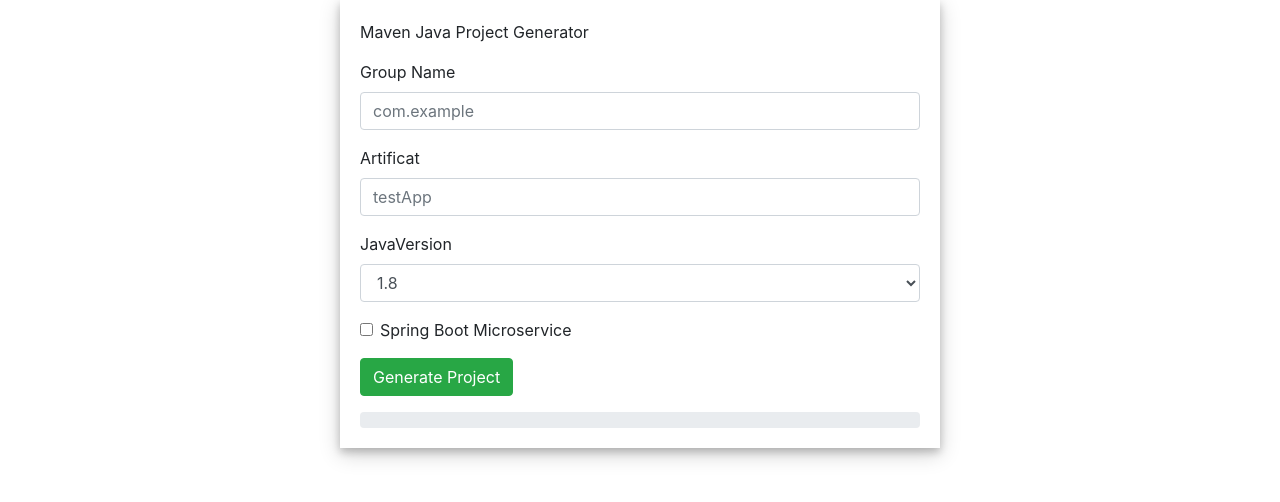
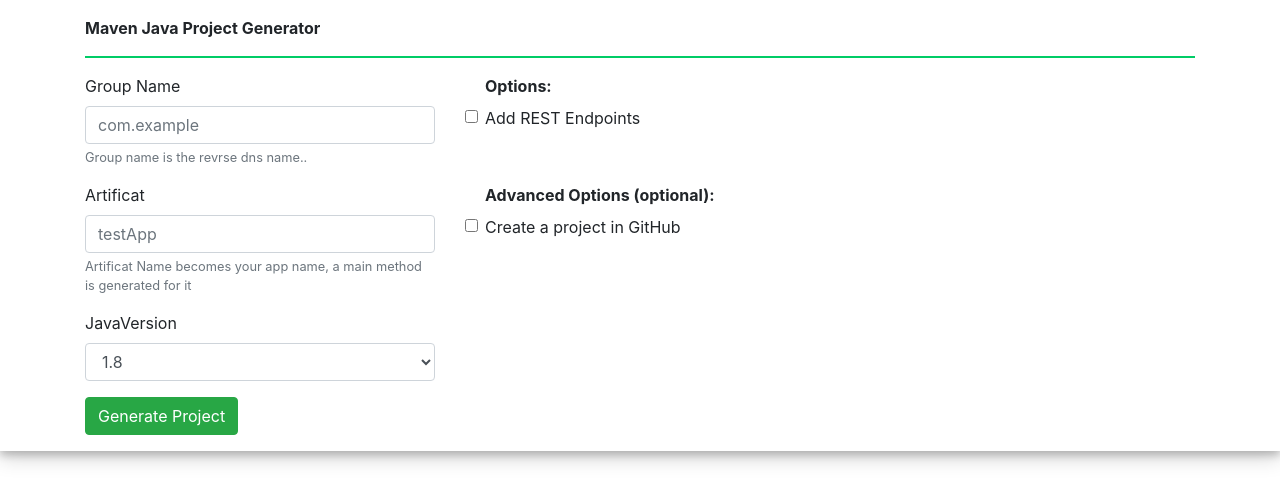
Before and after one commit to samair/projectGenUI, a React (Create React App) app: page / in a window 1280 px wide. Shown: the top 502 px of the page. Built offline with nearby package versions, Linux system fonts and the light colour scheme.

Commit message:
Added new features

```diff
--- a/src/App.css
+++ b/src/App.css
@@ -26,10 +26,12 @@
 .cent
 {
 
-    width: 600px;
-    margin: 0 auto;
-    padding: 20px;
-    box-shadow: 0 4px 8px 0 rgba(0, 0, 0, 0.2), 0 6px 20px 0 rgba(0, 0, 0, 0.19);
+  height: 100%;
+  display: flex;
+  align-items: center;
+  justify-content: center;
+
+  box-shadow: 0 4px 8px 0 rgba(0, 0, 0, 0.2), 0 6px 20px 0 rgba(0, 0, 0, 0.19);
 
 
 }
--- a/src/App.js
+++ b/src/App.js
@@ -3,13 +3,15 @@
 import './App.css'
 import React from 'react';
 import axios from 'axios';
-import { Button, Form, FormGroup, Label, Input, Progress} from 'reactstrap';
+import RestModal from './RestModal';
+import { Button, Form, FormGroup, Label, Input, Progress,Alert,FormText,Container,Row,Col} from 'reactstrap';
 
 export default class App extends React.Component {
 
   constructor(props){
    super(props)
-  this.state = {isLoading: false,  artifactName:"",loading:0,groupName:"",springboot: false}
+  this.state = {isLoading: false,  artifactName:"",loading:0,groupName:"",springboot: false,barColor:"success",hide:true,
+groupNameText:"Group name is the revrse dns name..",formTextArtifactIdColor:"muted", endpoint :[{name:"",type:""}]}
 
   this.handleSubmit = this.handleSubmit.bind(this)
   this.handleChange = this.handleChange.bind(this)
@@ -17,20 +19,14 @@
 }
     springBootOnchange =() =>{
         if (this.state.springboot){
-
         this.setState({springboot:false})
-
-
         }
         else {
-
         this.setState({springboot:true})
-
-
         }
     }
     onFocus = () => {
-        this.setState({loading:0})
+        this.setState({loading:0,hide:true,formTextGroupNameColor:"muted",formTextArtifactIdColor:"muted",groupNameText:"Group name is the revrse dns name.."})
     }
    handleGroupName (event){
     this.setState({loading:0    })
@@ -46,24 +42,39 @@
    }
     handleSubmit () {
 
+    // Check for the fields
+    var error = false
+    if (this.state.groupName.trim() == "" ){
+        error = true
+        this.setState({groupNameText:"Please enter a valid Group Name",formTextGroupNameColor:"danger"})
+
+    }
+    if (this.state.artifactName.trim() == "") {
+        error = true
+        this.setState({groupNameText:"Please enter a valid Group Name",formTextArtifactIdColor:"danger"})
+    }
+    if (error)
+        return;
+
+
      this.setState({isLoading: true});
      console.log("Spring boot app"+this.state.springboot)
-
-    axios.post('http://localhost:8080/generate/setInfo',{ groupName: this.state.groupName,
-      artifactName: this.state.artifactName, javaVersion:9 ,isSpringBootApp:this.state.springboot})
-      .then(res => {
-        console.log(res.data);
-        this.setState({
+       this.setState({
                 loading: 33
 
             })
 
 
+
+
         axios({
-             url: 'http://localhost:8080/generate/maven',
-              method: 'GET',
+             url: 'http://localhost:8080/generate/v1/maven',
+              method: 'POST',
             responseType: 'blob', // important
+            data: {groupName: this.state.groupName,
+      artifactName: this.state.artifactName, javaVersion:9 ,isSpringBootApp:this.state.springboot},
              onDownloadProgress: (progressEvent) => {
+
             var percentCompleted = Math.round((progressEvent.loaded * 100) / progressEvent.total);
             this.setState({
                 loading: percentCompleted
@@ -82,47 +93,93 @@
                  link.click();
 
 
-            });
-
-                // fake server request, getting the file url as response
-                /*
-     setTimeout(() => {
-      const response = {
-        file: 'http://localhost:8080/generate/maven',
-      };
-      // server sent the url to the file!
-      // now, let's download:
-      window.location.href = response.file;
-
-      // you could also do:
-      // window.open(response.file);
-    }, 100);*/
+            }).
+               catch((error) => {
+    console.log(error);
+         this.setState({
+                loading: 100, barColor:"danger",hide:false,isLoading:false
 
 
-      })
+            })
+    });
+
+
+
+  }
+
+  saveEndpoints = (httpGet, httpPost) =>{
+
+    console.log("GET Value", httpGet)
+
+    this.setState({ endpoint:[{name:"ok",type:"GET"}]
+
+    })
+
+    console.log("Called saveEndpoints", this.state.endpoint[0].name)
 
   }
 
 
 
   render() {
+    const hideme = this.state.hide ?{display:'none'}:{};
+    const unhideme = this.state.isLoading ? {}:{display:'none'};
+    const formTextGroup = this.state.erroInputGroupName ? {color:'red'} :{};
     return (
         <div >
 
         <div className="cent">
-        <p> Maven Java Project Generator</p>
+        <Container>
+        <p></p>
+        <p> <b>Maven Java Project Generator</b></p>
+         <hr  style={{
+    color: '#00cc66',
+    backgroundColor: '#00cc66',
+    height: .5,
+    borderColor : '#00cc66'
+}}/>
 
-
+       <Row>
+          <Col xs="4">
         <FormGroup>
           <Label for="exampleEmail">Group Name</Label>
-          <Input type="text" name="groupName" id="exampleEmail" placeholder="com.example" disabled={this.state.isLoading} value={this.state.groupName} onChange={this.handleGroupName}
+          <Input type="text" name="groupName" required id="exampleEmail" placeholder="com.example" disabled={this.state.isLoading} value={this.state.groupName} onChange={this.handleGroupName}
            onFocus={this.onFocus}/>
+           <FormText color={this.state.formTextGroupNameColor}>{this.state.groupNameText}</FormText>
         </FormGroup>
+        </Col>
+        <Col xs="4">
+        <FormGroup check>
+        <Label for="exampleEmail"><b>Options:</b></Label>
+           <RestModal buttonLabel="Add REST Endpoints" saveEndpoints={this.saveEndpoints} />
+        </FormGroup>
+
+        </Col>
+        <Col>
+
+        </Col>
+        </Row>
+
+             <Row>
+          <Col xs="4">
                 <FormGroup>
           <Label for="exampleEmail">Artificat</Label>
           <Input type="text" name="artiID" id="exampleEmail" placeholder="testApp" disabled={this.state.isLoading} value={this.state.artifactName} onChange={this.handleChange} onFocus={this.onFocus}/>
+         <FormText color={this.state.formTextArtifactIdColor}>Artificat Name becomes your app name,  a main method is generated for it</FormText>
    </FormGroup>
-
+    </Col>
+          <Col xs="4">
+        <FormGroup check>
+        <Label for="exampleEmail"> <b>Advanced Options (optional): </b></Label>
+          <Label check>
+            <Input type="checkbox" disabled={this.state.isLoading}  onChange={this.springBootOnchange} />
+            Create a project in GitHub
+          </Label>
+        </FormGroup>
+        </Col>
+        </Row>
+           <Row>
+          <Col xs="4">
         <FormGroup>
           <Label for="exampleSelect">JavaVersion</Label>
           <Input type="select" name="select" id="exampleSelect" disabled={this.state.isLoading} onFocus={this.onFocus}>
@@ -132,26 +189,40 @@
 
           </Input>
         </FormGroup>
+  </Col>
+        </Row>
+             <Row>
+          <Col xs="4">
 
-                      <FormGroup check>
-          <Label check>
-            <Input type="checkbox" disabled={this.state.isLoading}  onChange={this.springBootOnchange} />
-            Spring Boot Microservice
-          </Label>
-        </FormGroup>
-        <p>
-        </p>
+       </Col>
+        </Row>
 
+ <Row>
+          <Col xs="4">
 <FormGroup>
+
         <Button type="submit" color="success" onClick={this.handleSubmit} disabled={this.state.isLoading}>
            Generate Project</Button>
 
 
 
    </FormGroup>
+   </Col>
+        </Row>
+ <Row>
+          <Col xs="4">
+      <Progress striped color={this.state.barColor} value={this.state.loading} animated={this.state.isLoading} style={unhideme}/>
+   </Col>
+        </Row>
 
-      <Progress striped value={this.state.loading} animated={this.state.isLoading} />
-
+     <Row>
+          <Col xs="4">
+     <Alert color="danger" style ={hideme}>
+        Failed to generate maven project !
+      </Alert>
+       </Col>
+        </Row>
+     </Container>
       </div>
       </div>
     );
--- /dev/null
+++ b/src/RestModal.js
@@ -0,0 +1,81 @@
+import React from 'react';
+import { FormGroup,Input, Label,Button, Modal, ModalHeader, ModalBody, ModalFooter } from 'reactstrap';
+
+class RestModal extends React.Component {
+  constructor(props) {
+    super(props);
+    this.state = {
+      modal: false,
+      httpGet:false,
+      httpPost:false
+    };
+
+    this.toggle = this.toggle.bind(this);
+  }
+
+  toggle() {
+
+    this.setState(prevState => ({
+      modal: !prevState.modal
+
+    }));
+    //Save an
+    console.log("State ",this.state.modal)
+  }
+  handleGET =  () => {
+   this.setState(prevState => ({
+      httpGet: !prevState.httpGet
+
+    }));
+    console.log(this.state.httpGet)
+  }
+
+    handlePOST =  (e) => {
+   this.setState(prevState => ({
+      httpPost: !prevState.httpPost
+
+    }));
+    console.log(e.target.checked)
+  }
+
+  render() {
+    return (
+      <div>
+      <Label>
+        <Input type="checkbox"  onClick={this.toggle}></Input>
+        {this.props.buttonLabel}
+</Label>
+        <Modal isOpen={this.state.modal} toggle={this.toggle} className={this.props.className}>
+
+          <ModalHeader toggle={this.toggle}>Add REST Endpoint</ModalHeader>
+
+          <ModalBody>
+            <FormGroup>
+            <FormGroup>
+          <Label for="exampleSelect">Select</Label>
+          <Input type="select" name="select" id="exampleSelect">
+            <option>GET</option>
+            <option>POST</option>
+            <option>PUT</option>
+            <option>DELETE</option>
+
+          </Input>
+        </FormGroup>
+              <Label for="endPointName">Name</Label>
+            <Input type="text" id="endPointName"></Input>
+
+
+            <p/><Button>Add</Button>
+            </FormGroup >
+          </ModalBody>
+          <ModalFooter>
+            <Button color="success" onClick={(httpGet,httpPost)=>this.props.saveEndpoints(this.state.httpGet,this.state.httpPost)}>Ok</Button>{' '}
+            <Button color="secondary" onClick={this.toggle}>Cancel</Button>
+          </ModalFooter>
+        </Modal>
+      </div>
+    );
+  }
+}
+
+export default RestModal;
```
